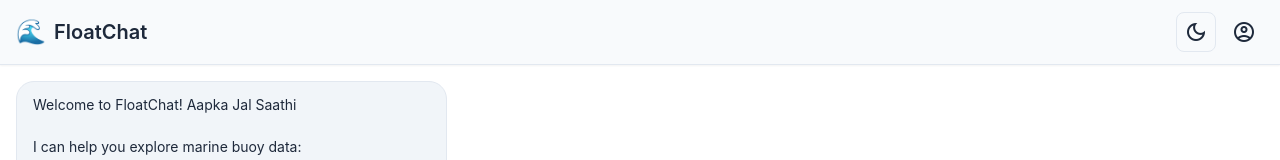
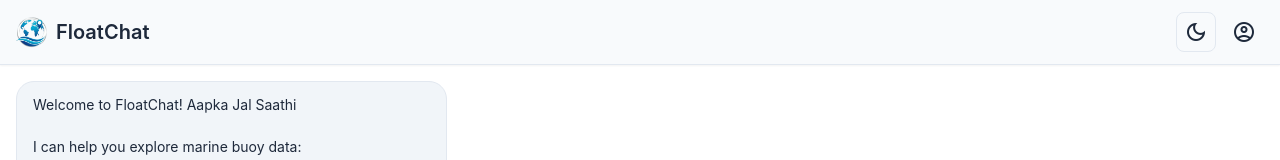
Before and after one commit to AnjaliPrajapati31/SIH-FloatChat, a React (Vite) app in the folder frontend/: page / in a window 1280 px wide. Shown: the top 160 px of the page. Built offline with nearby package versions, Linux system fonts and the light colour scheme.

Commit message:
chore : update favicon and navbar logo

```diff
--- a/frontend/src/App.jsx
+++ b/frontend/src/App.jsx
@@ -403,7 +403,7 @@ Available buoys: ${availableBuoys.join(", ")}`;
                   {/* Map Section */}
                   {mapInitialized && (
                     <div className="map-section">
-                      <div className="map-header">
+                      {/* <div className="map-header">
                         <h4>
                           🛰️ Satellite View
                           {selectedBuoys.length > 0 && (
@@ -419,7 +419,7 @@ Available buoys: ${availableBuoys.join(", ")}`;
                             </span>
                           )}
                         </h4>
-                      </div>
+                      </div> */}
                       <div className="map-area-compact">
                         {isMapLoading ? (
                           <div className="map-loading">
@@ -438,9 +438,9 @@ Available buoys: ${availableBuoys.join(", ")}`;
                   {/* Chart Section */}
                   {showChart && (
                     <div className="chart-section">
-                      <div className="chart-header">
+                      {/* <div className="chart-header">
                         <h4>📊 {getVisualizationTitle()}</h4>
-                      </div>
+                      </div> */}
                       <div className="chart-area">
                         {isChartLoading ? (
                           <div className="chart-loading">Loading chart...</div>
--- a/frontend/src/components/MapView.jsx
+++ b/frontend/src/components/MapView.jsx
@@ -39,7 +39,6 @@ const createColoredIcon = (color) => {
   return icon;
 };
 
-// Optimized MapActions component
 const MapActions = memo(({ center, zoom }) => {
   const map = useMap();
   const lastCenter = useRef(null);
@@ -59,7 +58,6 @@ const MapActions = memo(({ center, zoom }) => {
   return null;
 });
 
-// Main MapView component
 const MapView = memo(({ data = [], selectedBuoys = [] }) => {
   const mapRef = useRef(null);
   const colors = [
@@ -73,7 +71,6 @@ const MapView = memo(({ data = [], selectedBuoys = [] }) => {
 
   // Memoize processed data to avoid recalculation
   const { uniquePositions, mapCenter, mapZoom } = useMemo(() => {
-    // Get unique positions efficiently
     const positions = [];
     const seenCombos = new Set();
 
@@ -88,7 +85,6 @@ const MapView = memo(({ data = [], selectedBuoys = [] }) => {
       }
     });
 
-    // Calculate map center and zoom
     let center = [20, 60]; // Default center
     let zoom = 4;
 
@@ -178,6 +174,18 @@ const MapView = memo(({ data = [], selectedBuoys = [] }) => {
     });
   }, [uniquePositions, selectedBuoys, colors]);
 
+  useEffect(() => {
+    const map = mapRef.current?.leafletElement;
+    if (!map) return;
+
+    const bounds = L.latLngBounds(
+      uniquePositions.map((d) => [d.latitude, d.longitude])
+    );
+
+    // Apply padding to the bounds so markers aren't at the edges
+    map.fitBounds(bounds, { padding: [50, 50] });
+  }, [uniquePositions]);
+
   return (
     <div
       className="map-container"
--- a/frontend/src/components/Navbar.jsx
+++ b/frontend/src/components/Navbar.jsx
@@ -18,7 +18,7 @@ export default function Navbar({
           </button>
         )}
         <div className="navbar-title">
-          <span className="app-icon">🌊</span>
+          <img src="/logo.png" alt="Logo" className="app-icon" />
           <h1>{title}</h1>
         </div>
       </div>
--- a/frontend/src/index.css
+++ b/frontend/src/index.css
@@ -92,7 +92,8 @@ body {
 }
 
 .app-icon {
-  font-size: 1.5rem;
+  height: auto;
+  width: 2rem;
 }
 
 .back-btn {
```
Also changed, not shown: frontend/public/logo.png.
